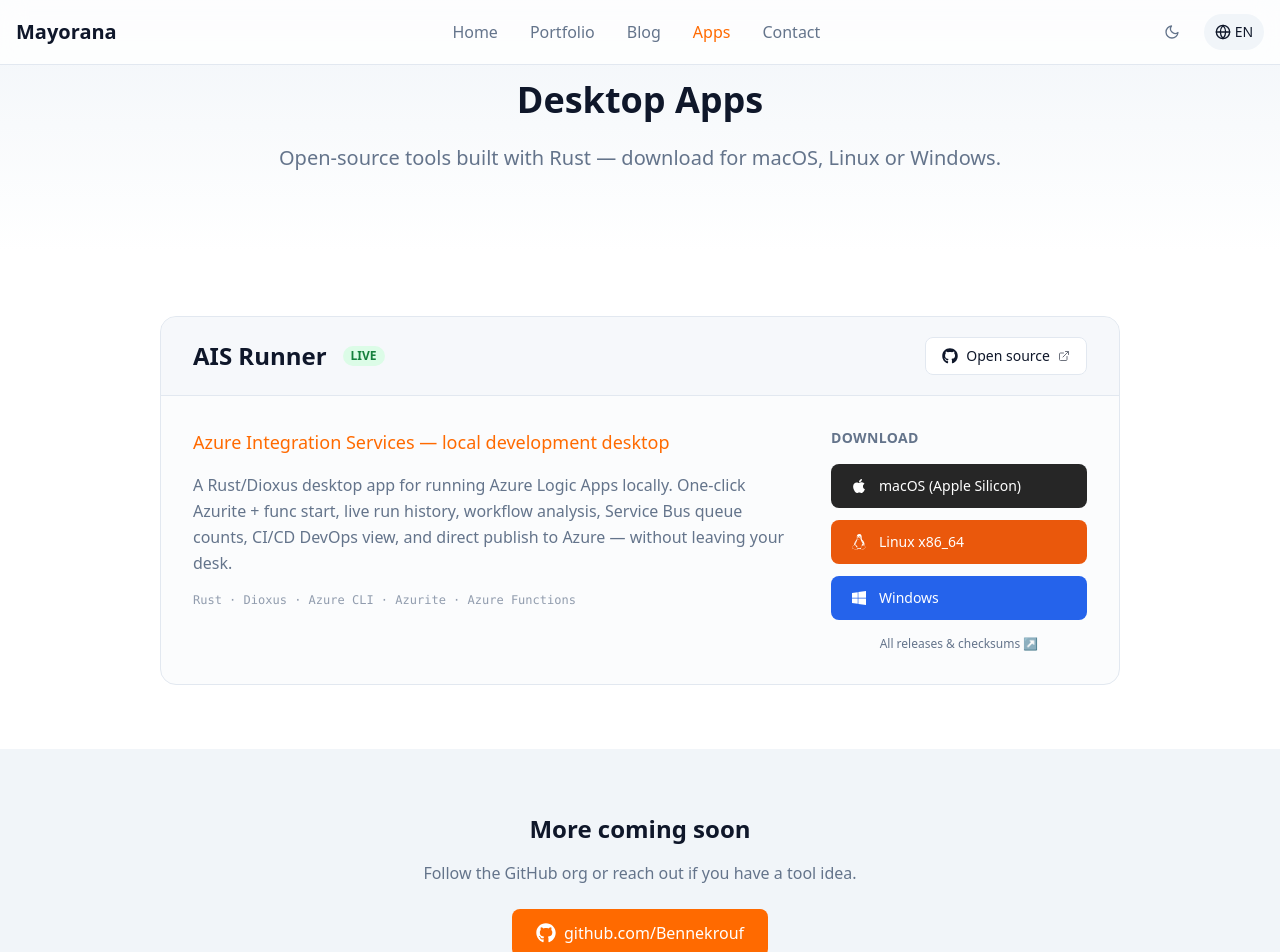
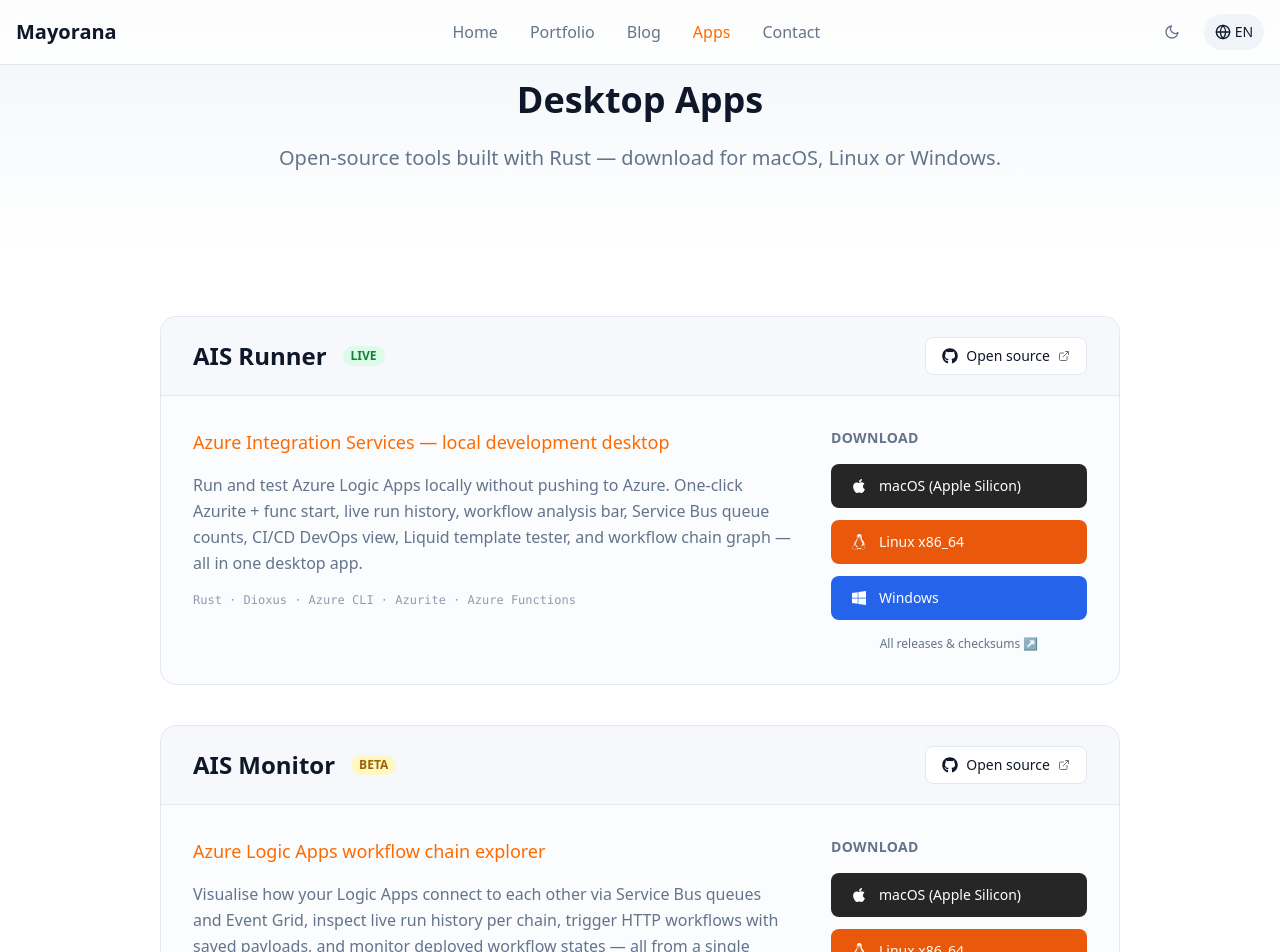
Before and after one commit to bennekrouf/mayorana, a Next.js app: page /en/apps in a window 1280 px wide. Shown: the top 952 px of the page. Built offline with nearby package versions, Linux system fonts and the light colour scheme.

Commit message:
feat: add AIS Monitor to desktop apps page

```diff
--- a/src/app/[locale]/apps/page.tsx
+++ b/src/app/[locale]/apps/page.tsx
@@ -25,10 +25,8 @@
   downloads: DownloadLink[];
 }
 
-const REPO   = 'https://github.com/Bennekrouf/ais-runner';
-// /releases/latest/download/ always redirects to the current release —
-// no version number needed, never goes 404 when a new release ships.
-const DL = `${REPO}/releases/latest/download`;
+const runner  = 'https://github.com/Bennekrouf/ais-runner';
+const monitor = 'https://github.com/Bennekrouf/ais-monitor';
 
 const apps: DesktopApp[] = [
   {
@@ -36,30 +34,63 @@
     name: 'AIS Runner',
     tagline: 'Azure Integration Services — local development desktop',
     description:
-      'A Rust/Dioxus desktop app for running Azure Logic Apps locally. ' +
-      'One-click Azurite + func start, live run history, workflow analysis, ' +
-      'Service Bus queue counts, CI/CD DevOps view, and direct publish to Azure — ' +
-      'without leaving your desk.',
+      'Run and test Azure Logic Apps locally without pushing to Azure. ' +
+      'One-click Azurite + func start, live run history, workflow analysis bar, ' +
+      'Service Bus queue counts, CI/CD DevOps view, Liquid template tester, ' +
+      'and workflow chain graph — all in one desktop app.',
     tech: 'Rust · Dioxus · Azure CLI · Azurite · Azure Functions',
     status: 'live',
-    github: REPO,
+    github: runner,
     downloads: [
       {
         os: 'mac',
         label: 'macOS (Apple Silicon)',
-        href: `${DL}/ais-runner-macos-arm64.tar.gz`,
+        href: `${runner}/releases/latest/download/ais-runner-macos-arm64.tar.gz`,
         icon: <FaApple className="w-4 h-4" />,
       },
       {
         os: 'linux',
         label: 'Linux x86_64',
-        href: `${DL}/ais-runner-linux-x86_64.tar.gz`,
+        href: `${runner}/releases/latest/download/ais-runner-linux-x86_64.tar.gz`,
         icon: <FaLinux className="w-4 h-4" />,
       },
       {
         os: 'windows',
         label: 'Windows',
-        href: `${DL}/ais-runner-setup.exe`,
+        href: `${runner}/releases/latest/download/ais-runner-setup.exe`,
+        icon: <FaWindows className="w-4 h-4" />,
+      },
+    ],
+  },
+  {
+    id: 'ais-monitor',
+    name: 'AIS Monitor',
+    tagline: 'Azure Logic Apps workflow chain explorer',
+    description:
+      'Visualise how your Logic Apps connect to each other via Service Bus queues ' +
+      'and Event Grid, inspect live run history per chain, trigger HTTP workflows ' +
+      'with saved payloads, and monitor deployed workflow states — ' +
+      'all from a single desktop view.',
+    tech: 'Rust · Dioxus · Azure CLI · ais-chain · D3.js',
+    status: 'beta',
+    github: monitor,
+    downloads: [
+      {
+        os: 'mac',
+        label: 'macOS (Apple Silicon)',
+        href: `${monitor}/releases/latest/download/ais-monitor-macos-arm64.tar.gz`,
+        icon: <FaApple className="w-4 h-4" />,
+      },
+      {
+        os: 'linux',
+        label: 'Linux x86_64',
+        href: `${monitor}/releases/latest/download/ais-monitor-linux-x86_64.tar.gz`,
+        icon: <FaLinux className="w-4 h-4" />,
+      },
+      {
+        os: 'windows',
+        label: 'Windows',
+        href: `${monitor}/releases/latest/download/ais-monitor-setup.exe`,
         icon: <FaWindows className="w-4 h-4" />,
       },
     ],
```
